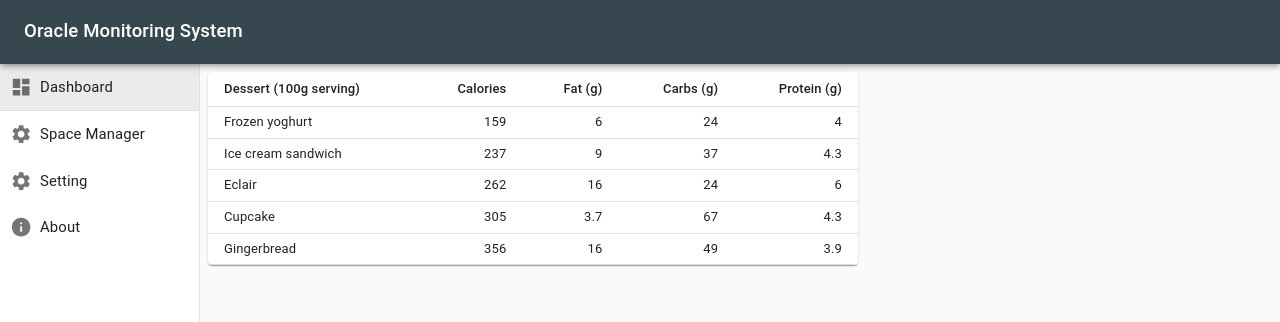
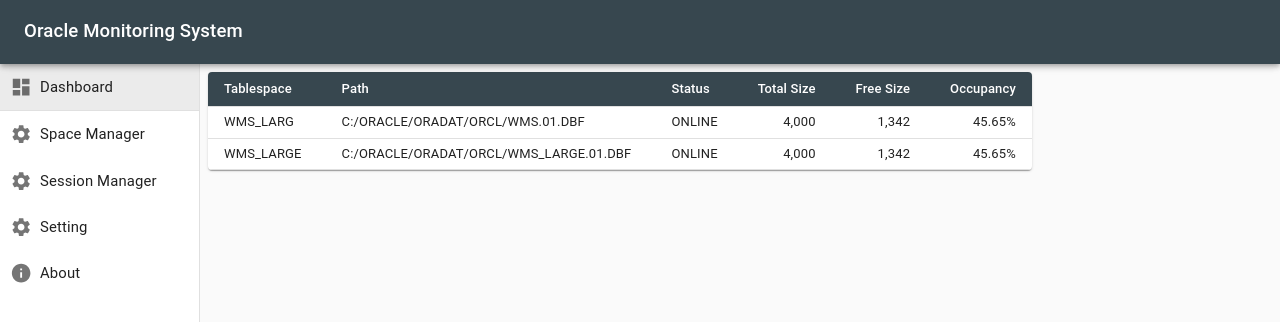
Before and after one commit to xueyublue/oms-mui, a React (Create React App) app: page /spaceManager in a window 1280 px wide. Shown: the top 322 px of the page. Built offline with nearby package versions, Linux system fonts and the light colour scheme.

Commit message:
updated space maneger

```diff
--- a/src/components/Sidenav.jsx
+++ b/src/components/Sidenav.jsx
@@ -34,7 +34,7 @@ const useStyles = makeStyles((theme) => ({
   listItem: {
     paddingLeft: 10,
     paddingRight: 10,
-  }
+  },
 }));
 
 const Sidenav = () => {
@@ -83,6 +83,19 @@ const Sidenav = () => {
               <ListItemText primary={"Space Manager"} />
             </ListItem>
           </Link>
+          <Link to="/sessionManager" className={classes.link}>
+            <ListItem
+              className={classes.listItem}
+              button
+              selected={selectedMenuIndex === 12}
+              onClick={(event) => handleListItemClick(event, 12)}
+            >
+              <ListItemIcon className={classes.icon}>
+                <SettingsIcon />
+              </ListItemIcon>
+              <ListItemText primary={"Session Manager"} />
+            </ListItem>
+          </Link>
           <Link to="/setting" className={classes.link}>
             <ListItem
               className={classes.listItem}
--- a/src/components/pages/SpaceManager.jsx
+++ b/src/components/pages/SpaceManager.jsx
@@ -1,5 +1,5 @@
 import React from "react";
-import { makeStyles } from "@material-ui/core/styles";
+import { withStyles, makeStyles } from "@material-ui/core/styles";
 import Table from "@material-ui/core/Table";
 import TableBody from "@material-ui/core/TableBody";
 import TableCell from "@material-ui/core/TableCell";
@@ -14,17 +14,38 @@ const useStyles = makeStyles({
   },
 });
 
-function createData(name, calories, fat, carbs, protein) {
-  return { name, calories, fat, carbs, protein };
+function createData(tablespace, path, status, totalSize, freeSize, occupancy) {
+  return { tablespace, path, status, totalSize, freeSize, occupancy };
 }
 
 const rows = [
-  createData("Frozen yoghurt", 159, 6.0, 24, 4.0),
-  createData("Ice cream sandwich", 237, 9.0, 37, 4.3),
-  createData("Eclair", 262, 16.0, 24, 6.0),
-  createData("Cupcake", 305, 3.7, 67, 4.3),
-  createData("Gingerbread", 356, 16.0, 49, 3.9),
+  createData(
+    "WMS_LARG",
+    "C:/ORACLE/ORADAT/ORCL/WMS.01.DBF",
+    "ONLINE",
+    "4,000",
+    "1,342",
+    "45.65%"
+  ),
+  createData(
+    "WMS_LARGE",
+    "C:/ORACLE/ORADAT/ORCL/WMS_LARGE.01.DBF",
+    "ONLINE",
+    "4,000",
+    "1,342",
+    "45.65%"
+  ),
 ];
+
+const TableCellHeader = withStyles((theme) => ({
+  head: {
+    backgroundColor: theme.palette.primary.main,
+    color: theme.palette.common.white,
+  },
+  body: {
+    fontSize: 12,
+  },
+}))(TableCell);
 
 const SpaceManager = () => {
   const classes = useStyles();
@@ -34,23 +55,23 @@ const SpaceManager = () => {
       <Table className={classes.table} size="small" aria-label="a dense table">
         <TableHead>
           <TableRow>
-            <TableCell>Dessert (100g serving)</TableCell>
-            <TableCell align="right">Calories</TableCell>
-            <TableCell align="right">Fat&nbsp;(g)</TableCell>
-            <TableCell align="right">Carbs&nbsp;(g)</TableCell>
-            <TableCell align="right">Protein&nbsp;(g)</TableCell>
+            <TableCellHeader>Tablespace</TableCellHeader>
+            <TableCellHeader>Path</TableCellHeader>
+            <TableCellHeader>Status</TableCellHeader>
+            <TableCellHeader>Total&nbsp;Size</TableCellHeader>
+            <TableCellHeader>Free&nbsp;Size</TableCellHeader>
+            <TableCellHeader>Occupancy</TableCellHeader>
           </TableRow>
         </TableHead>
         <TableBody>
           {rows.map((row) => (
-            <TableRow key={row.name}>
-              <TableCell component="th" scope="row">
-                {row.name}
-              </TableCell>
-              <TableCell align="right">{row.calories}</TableCell>
-              <TableCell align="right">{row.fat}</TableCell>
-              <TableCell align="right">{row.carbs}</TableCell>
-              <TableCell align="right">{row.protein}</TableCell>
+            <TableRow key={row.tablespace}>
+              <TableCell>{row.tablespace}</TableCell>
+              <TableCell>{row.path}</TableCell>
+              <TableCell>{row.status}</TableCell>
+              <TableCell align="right">{row.totalSize}</TableCell>
+              <TableCell align="right">{row.freeSize}</TableCell>
+              <TableCell align="right">{row.occupancy}</TableCell>
             </TableRow>
           ))}
         </TableBody>
```
